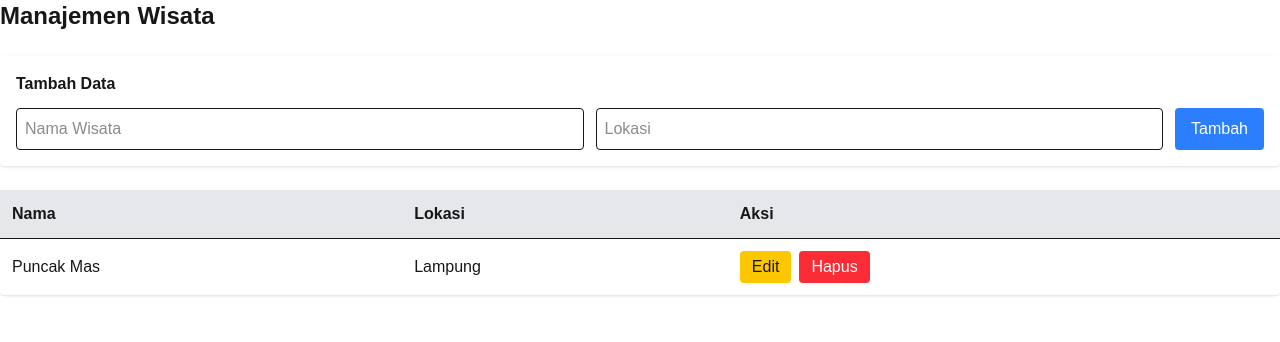
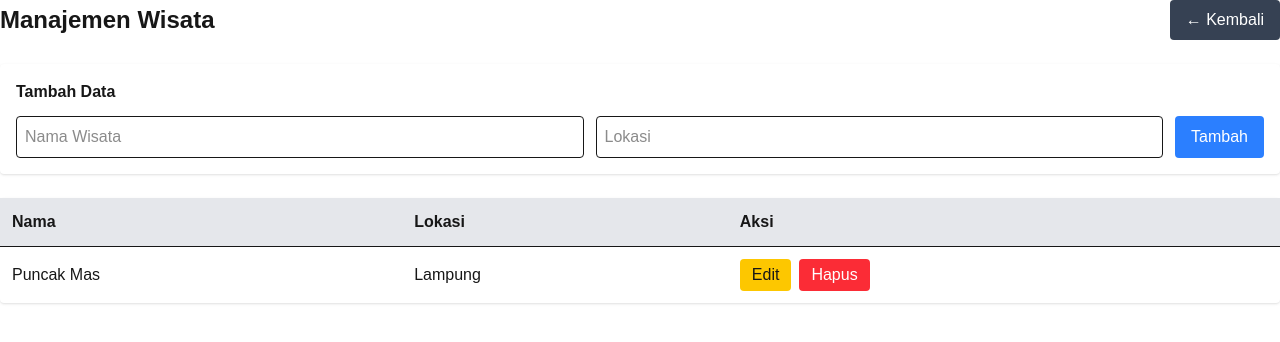
Before and after one commit to jonrenaldomarbun-source/TelukHebat_PuncakMasApp, a Next.js app in the folder cms-frontend/: page /wisata in a window 1280 px wide. Shown: the top 342 px of the page. Built offline with nearby package versions, Linux system fonts and the light colour scheme.

Commit message:
Update wisata.tsx menambahkan button kembali ke dasboard

```diff
--- a/cms-frontend/src/app/wisata/page.tsx
+++ b/cms-frontend/src/app/wisata/page.tsx
@@ -1,8 +1,15 @@
 "use client";
 import { useState } from "react";
+import Link from "next/link";
+
+type WisataType = {
+  id: number;
+  nama: string;
+  lokasi: string;
+};
 
 export default function Wisata() {
-  const [data, setData] = useState([
+  const [data, setData] = useState<WisataType[]>([
   { id: 1, nama: "Puncak Mas", lokasi: "Lampung" }
 ]);
 
@@ -37,7 +44,7 @@ export default function Wisata() {
     setData(data.filter((item) => item.id !== id));
   };
 
-  const handleEdit = (item: any) => {
+  const handleEdit = (item: WisataType) => {
     setEditId(item.id);
     setNama(item.nama);
     setLokasi(item.lokasi);
@@ -45,7 +52,17 @@ export default function Wisata() {
 
   return (
     <div>
-      <h1 className="text-2xl font-bold mb-6">Manajemen Wisata</h1>
+      <div className="flex justify-between items-center mb-6">
+        <h1 className="text-2xl font-bold">Manajemen Wisata</h1>
+
+        <Link href="/dashboard">
+          <button className="bg-gray-700 text-white px-4 py-2 rounded">
+        ← Kembali
+          </button>
+        </Link>
+      </div>
+      <div>
+
 
         {/* FORM */}
         <div className="bg-white p-4 rounded shadow mb-6">
@@ -114,5 +131,6 @@ export default function Wisata() {
           </table>
         </div>
       </div>
+    </div>
   );
 }
```
Lines whose indentation alone changed are shown as unchanged.
